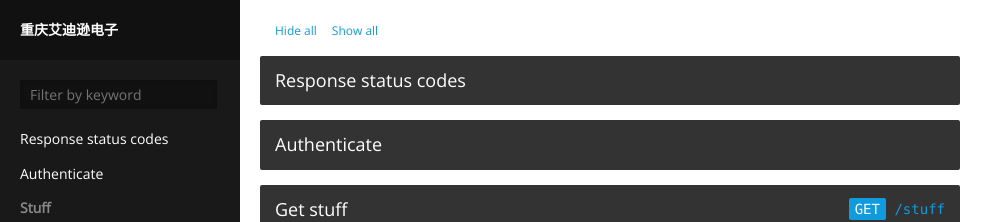
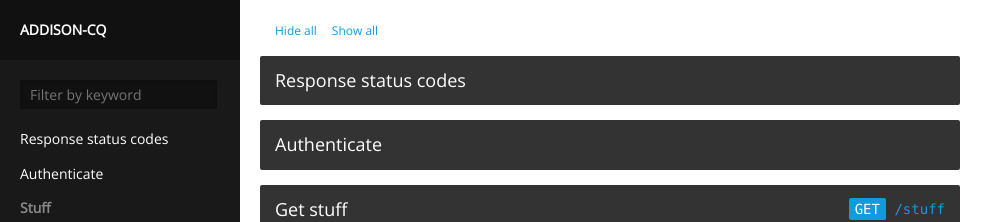
Before and after one commit to hunvreus/carte, a Jekyll site: the page built from index.html, in a window 1280 px wide. Shown: the top 222 px of the page, without its empty margins (0-1003 px from the left). Built offline with Jekyll 4.4.1, drawn with Linux system fonts in a browser that asks for light colours.

Commit message:
Update _config.yml

```diff
--- a/_config.yml
+++ b/_config.yml
@@ -3,4 +3,4 @@ exclude: ['README.markdown']
 permalink: ':title'
 highlighter: pygments
 safe: false
-title: '重庆艾迪逊电子'
+title: 'addison-CQ'
```
